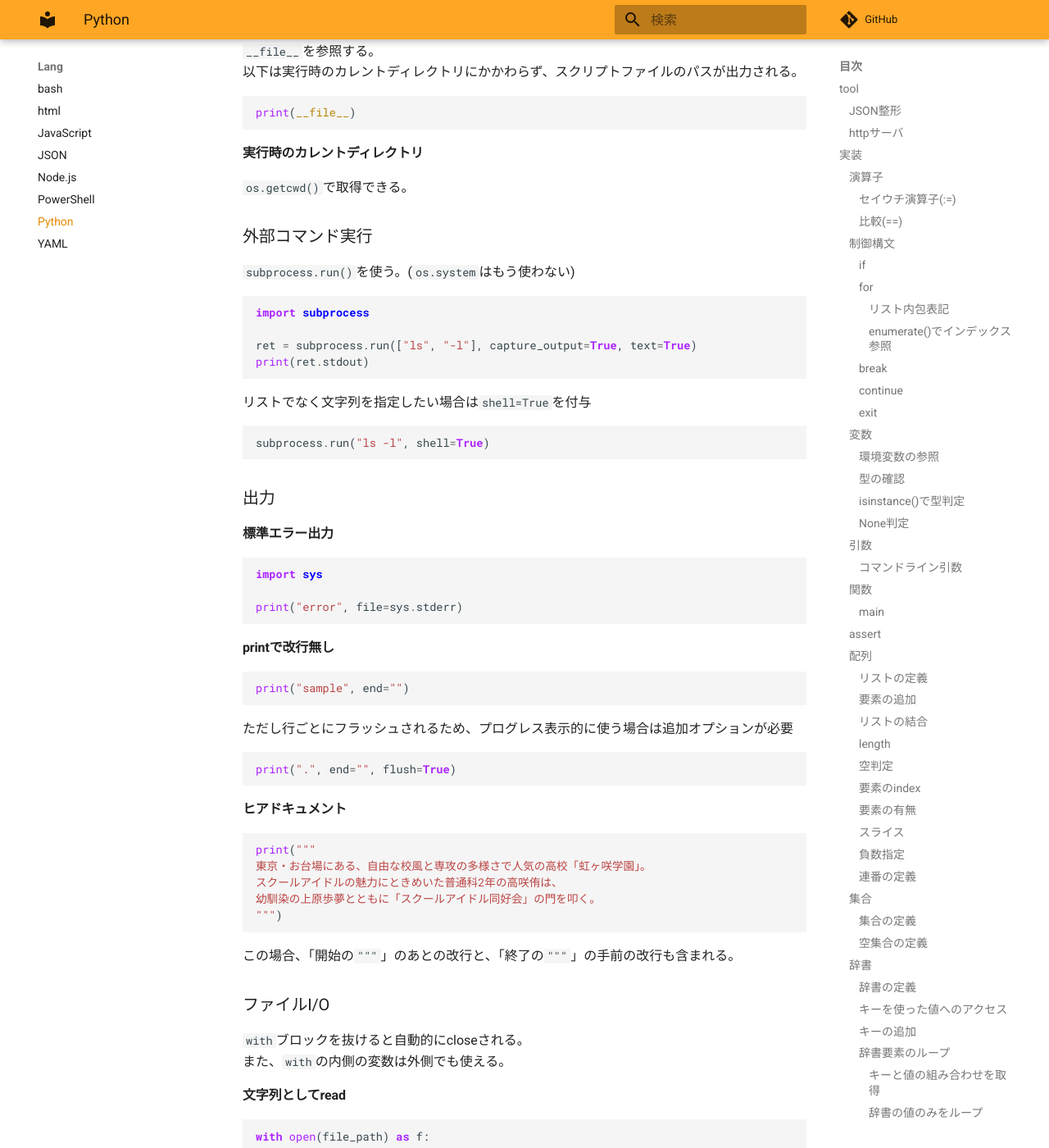
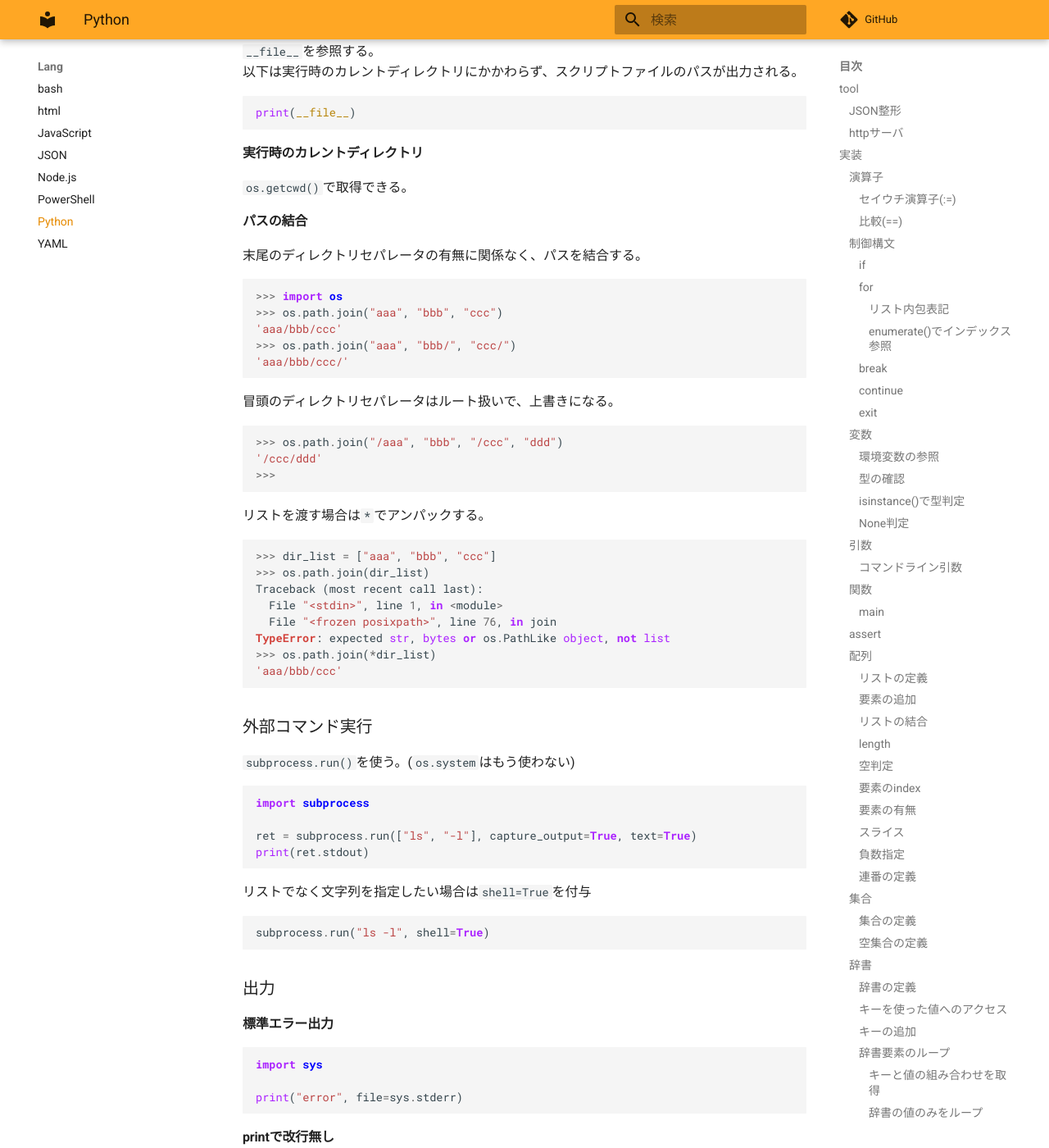
Before and after one commit to zaki-lknr/docs, an MkDocs documentation site: the page built from docs/lang/python.md, in a window 1280 px wide and 1400 px high, scrolled down 19031 px. Shown: the whole window at 82% size. Built offline with MkDocs 1.6.1 and Material for MkDocs 9.7.7, drawn with Linux system fonts in a browser that asks for light colours; comment, search, counter and statistics services are not loaded.

Commit message:
add: lang/python: os.path.join()

````diff
--- a/docs/lang/python.md
+++ b/docs/lang/python.md
@@ -1016,6 +1016,39 @@ print(__file__)
 #### 実行時のカレントディレクトリ
 
 `os.getcwd()`で取得できる。
+
+#### パスの結合
+
+末尾のディレクトリセパレータの有無に関係なく、パスを結合する。
+
+```python
+>>> import os
+>>> os.path.join("aaa", "bbb", "ccc")
+'aaa/bbb/ccc'
+>>> os.path.join("aaa", "bbb/", "ccc/")
+'aaa/bbb/ccc/'
+```
+
+冒頭のディレクトリセパレータはルート扱いで、上書きになる。
+
+```python
+>>> os.path.join("/aaa", "bbb", "/ccc", "ddd")
+'/ccc/ddd'
+>>>
+```
+
+リストを渡す場合は`*`でアンパックする。
+
+```python
+>>> dir_list = ["aaa", "bbb", "ccc"]
+>>> os.path.join(dir_list)
+Traceback (most recent call last):
+  File "<stdin>", line 1, in <module>
+  File "<frozen posixpath>", line 76, in join
+TypeError: expected str, bytes or os.PathLike object, not list
+>>> os.path.join(*dir_list)
+'aaa/bbb/ccc'
+```
 
 ### 外部コマンド実行
 
````
